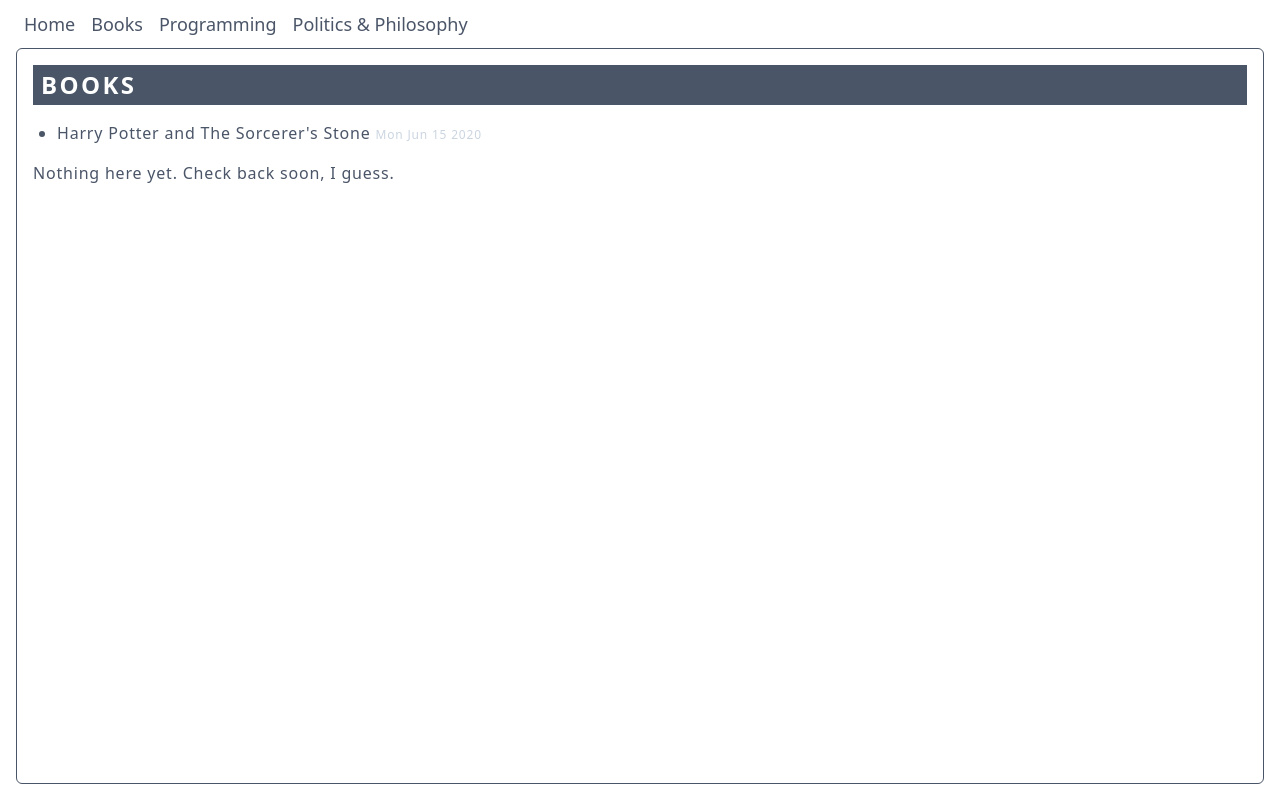
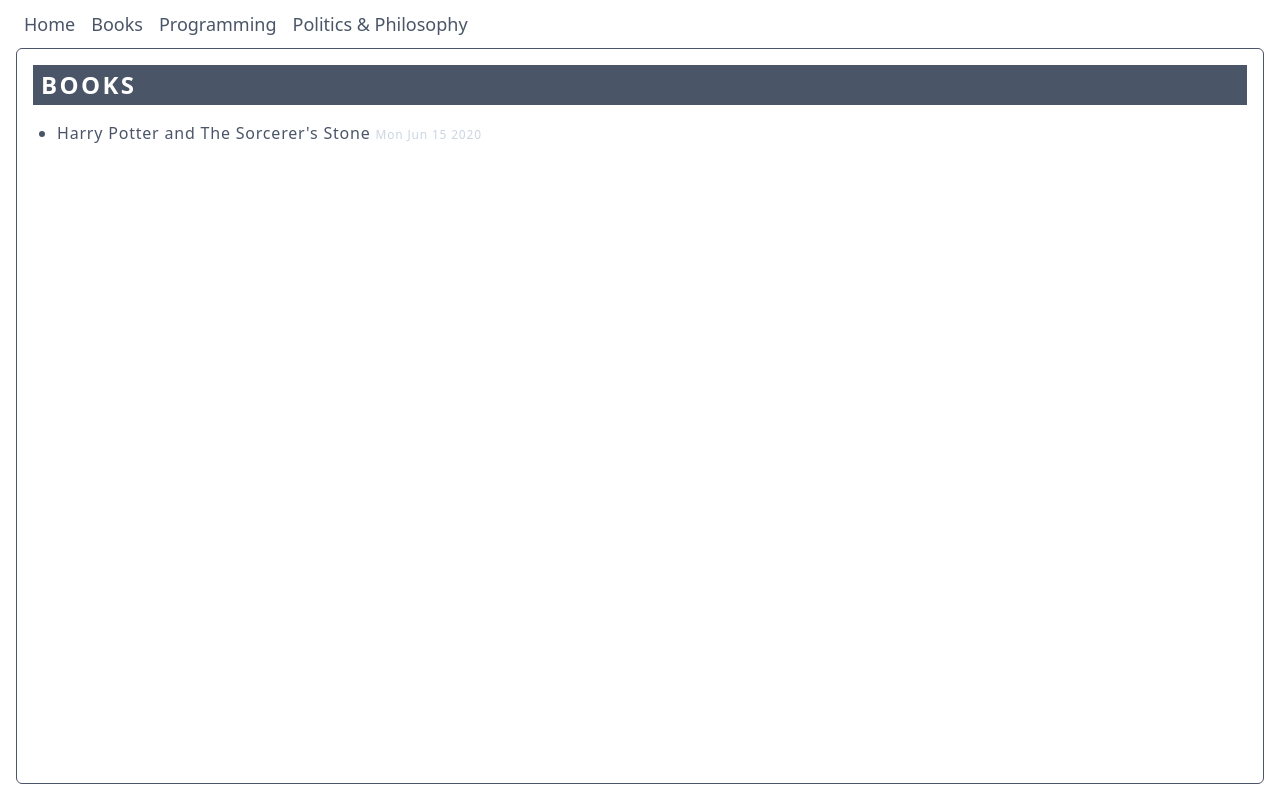
Before and after one commit to AHBruns/v2-alexbruns-dev, a Next.js app: page /books in a window 1280 px wide. Built offline with nearby package versions, Linux system fonts and the light colour scheme; what @tailwindcss/ui would draw is missing.

Commit message:
AHB :: fixes

```diff
--- a/components/Header.tsx
+++ b/components/Header.tsx
@@ -4,7 +4,7 @@ import Link from "next/link";
 function Header() {
   return (
     <>
-      <div className="right-fade">
+      <div className="fixed inset-x-0 top-0 right-fade">
         <div className="fixed top-0 left-0 right-0 h-12 overflow-x-auto /bg-white bg-blur">
           <div className="absolute top-0 left-0 flex items-center h-12 px-6 space-x-4 text-lg font-light text-gray-700 whitespace-no-wrap">
             <Link href="/">
--- a/pages/books.tsx
+++ b/pages/books.tsx
@@ -18,9 +18,6 @@ function Books({}) {
           </a>
         </Link>
       </ul>
-      <p className="tracking-wider text-gray-700 text-lighter">
-        Nothing here yet. Check back soon, I guess.
-      </p>
     </PageBorder>
   );
 }
```
